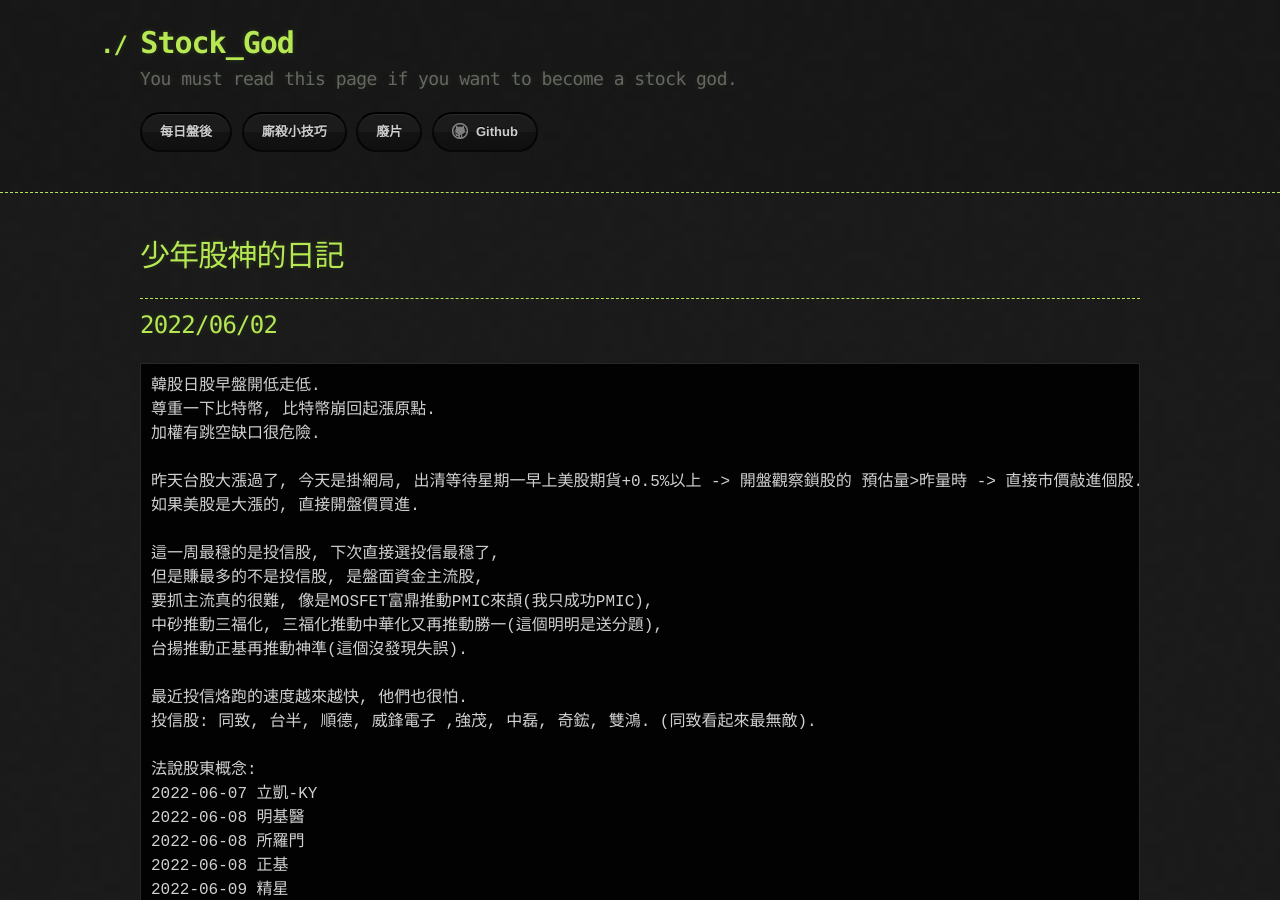
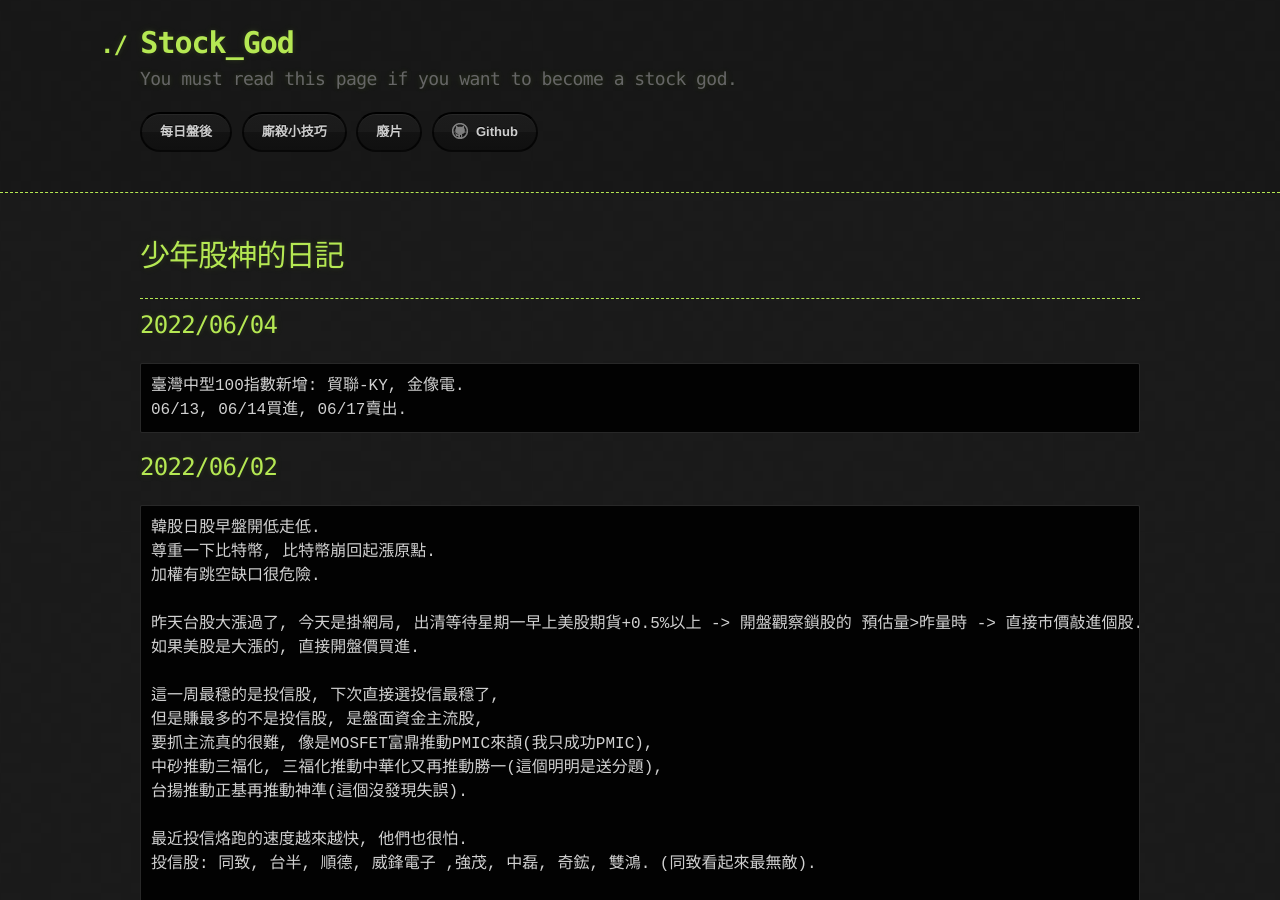
Before and after one commit to lepg5487/Stock_God, a Jekyll site: the page built from index.md, in a window 1280 px wide and 900 px high. Built offline with Jekyll 4.4.1, drawn with Linux system fonts in a browser that asks for light colours; our own code applies the rules of GitHub Pages for plain Markdown files.

Commit message:
Update index.md

````diff
--- a/index.md
+++ b/index.md
@@ -5,6 +5,12 @@ layout: testlayouts
 # 少年股神的日記
 
 ---
+
+## 2022/06/04
+```
+臺灣中型100指數新增: 貿聯-KY, 金像電.
+06/13, 06/14買進, 06/17賣出.
+```
 
 ## 2022/06/02
 ```
````
